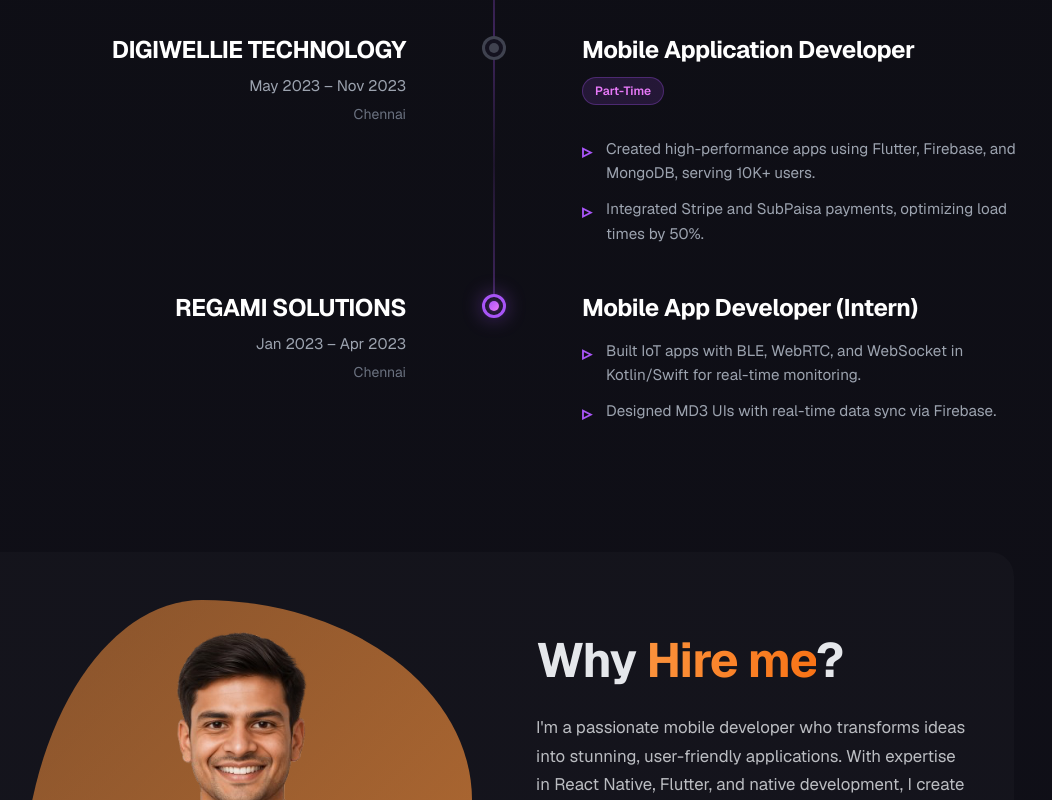
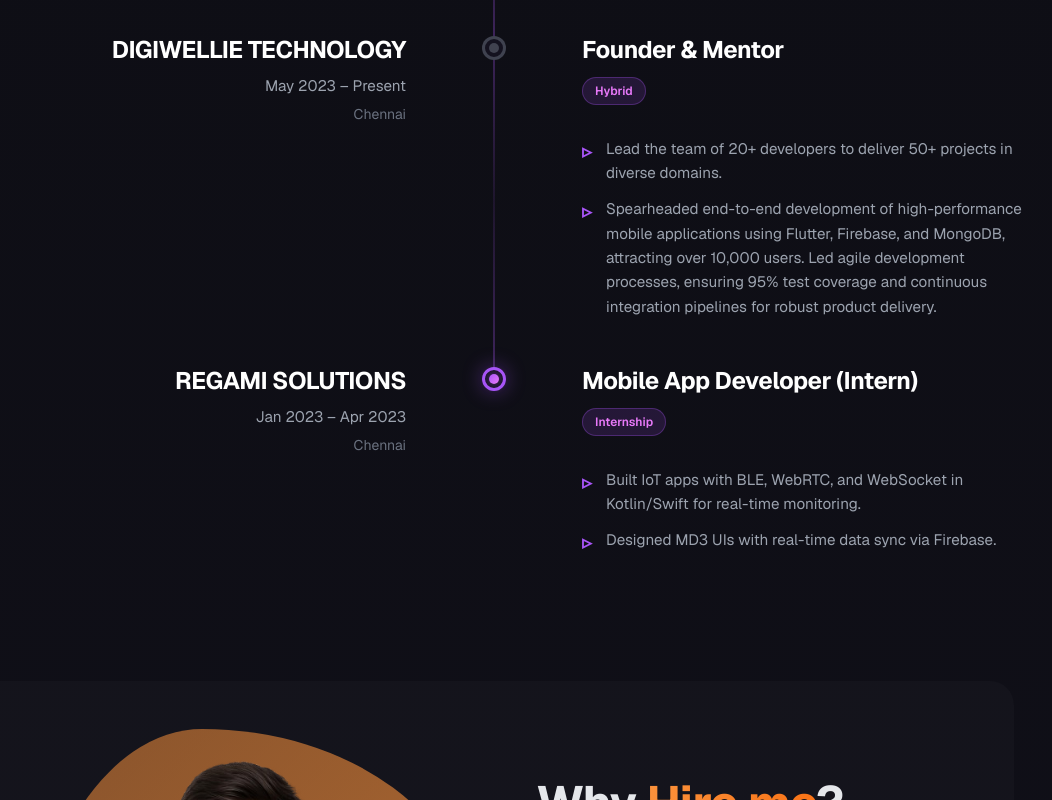
Before and after one commit to mrxdevs/mrxamjad, a Next.js app: page / in a window 1280 px wide. Shown: the part 2420-3220 px from the top of the page, without its empty margins (146-1198 px from the left). Built offline with nearby package versions, Linux system fonts and the light colour scheme.

Commit message:
feat: update professional profile and self-description to reflect Founder & SDE role with new experience details.

```diff
--- a/src/app/about/page.tsx
+++ b/src/app/about/page.tsx
@@ -51,17 +51,13 @@
             </h1>
             <div className="about-description">
               <p>
-                Hello! I'm <strong>{contact.name}</strong>, a passionate Mobile Developer and UI/UX Designer
-                with a knack for creating intuitive, beautiful, and high-performing digital experiences.
+                I'm a Founder, Software Development Engineer (SDE), and a passionate Flutter, iOS, and Android developer. I specialize in crafting exceptional user experiences and delivering cutting-edge mobile solutions with an agile and affordable approach.
               </p>
               <p>
-                With over 2 years in the field, I thrive on turning complex problems into elegant,
-                user-centric solutions. My approach combines technical expertise with design thinking
-                to deliver products that users love.
+                With a track record of <strong>25+ projects completed</strong> and serving <strong>15+ clients</strong>, I bring a wealth of experience in transforming ideas into robust and user-centric applications.
               </p>
               <p>
-                When I'm not coding or designing, you can find me exploring new technologies,
-                contributing to open-source projects, or enjoying the great outdoors.
+                As the founder of Digiwellie Technology, I'm dedicated to innovation and excellence. Hire me to bring your vision to life with high-quality, impactful mobile development.
               </p>
             </div>
           </div>
--- a/src/components/WhyHireMe.tsx
+++ b/src/components/WhyHireMe.tsx
@@ -51,9 +51,7 @@
                         Why <span className="gradient-orange">Hire me</span>?
                     </h2>
                     <p className="why-hire-description-redesign">
-                        I'm a passionate mobile developer who transforms ideas into stunning,
-                        user-friendly applications. With expertise in React Native, Flutter, and native
-                        development, I create seamless experiences that users love and businesses trust.
+                        I'm a Founder, SDE, and Flutter, iOS, and Android developer crafting user experiences and delivering cutting-edge solutions with an agile and affordable approach.
                     </p>
 
                     {/* Stats */}
--- a/src/data/profile.ts
+++ b/src/data/profile.ts
@@ -28,21 +28,22 @@
   },
   {
     company: "DIGIWELLIE TECHNOLOGY",
-    role: "Mobile Application Developer",
+    role: "Founder & Mentor",
     location: "Chennai",
-    period: "May 2023 – Nov 2023",
-    type: "Part-Time",
+    period: "May 2023 – Present",
+    type: "Hybrid",
     bullets: [
-      "Created high-performance apps using Flutter, Firebase, and MongoDB, serving 10K+ users.",
-      "Integrated Stripe and SubPaisa payments, optimizing load times by 50%.",
-      "Led agile sprints; maintained 95% test coverage with automated workflows.",
+      "Lead the team of 20+ developers to deliver 50+ projects in diverse domains.",
+      "Spearheaded end-to-end development of high-performance mobile applications using Flutter, Firebase, and MongoDB, attracting over 10,000 users. Led agile development processes, ensuring 95% test coverage and continuous integration pipelines for robust product delivery.",
     ],
   },
+
   {
     company: "REGAMI SOLUTIONS",
     role: "Mobile App Developer (Intern)",
     location: "Chennai",
     period: "Jan 2023 – Apr 2023",
+    type: "Internship",
     bullets: [
       "Built IoT apps with BLE, WebRTC, and WebSocket in Kotlin/Swift for real-time monitoring.",
       "Designed MD3 UIs with real-time data sync via Firebase.",
```
